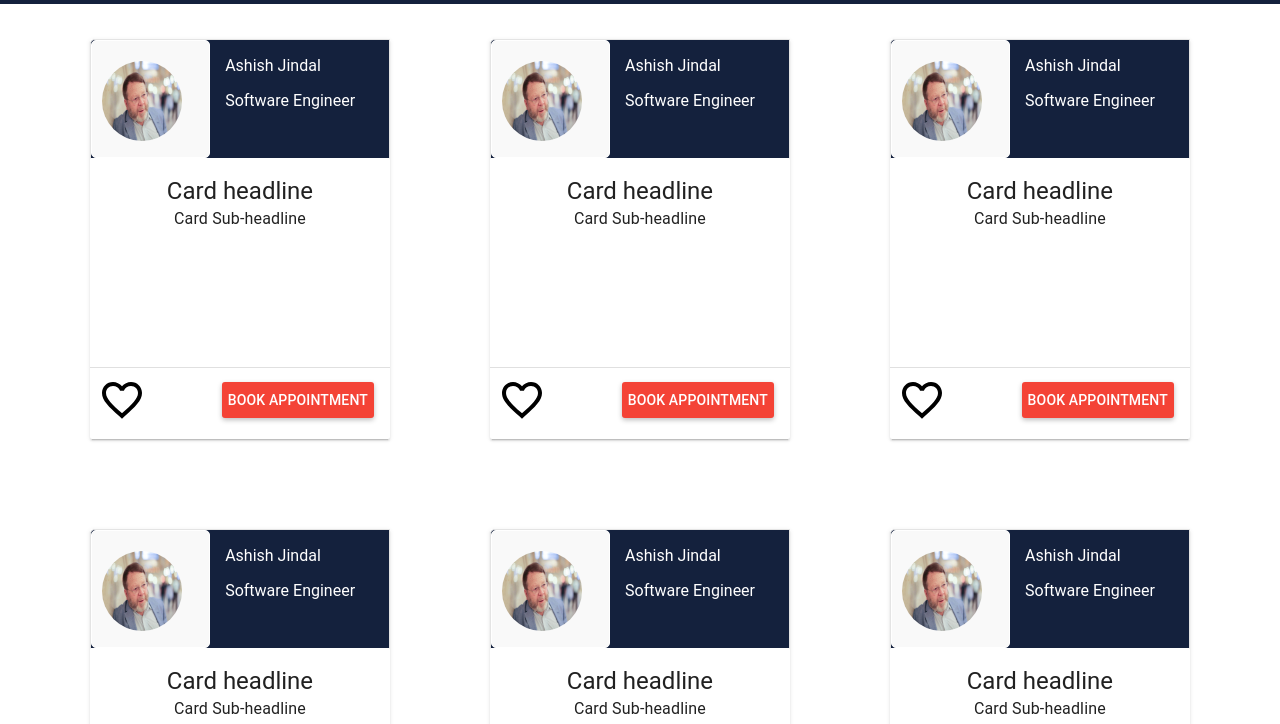
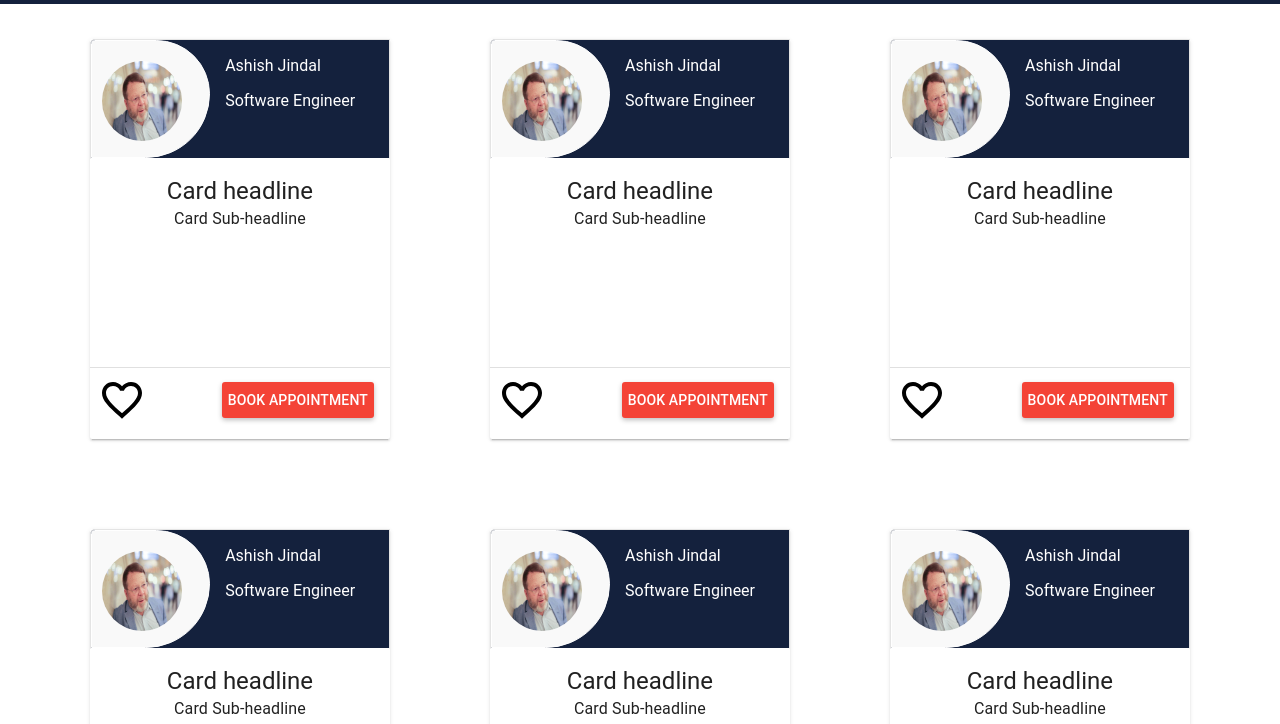
Before and after one commit to jindalhackerrank/ashish, a plain HTML site: page index.html in a window 1280 px wide. Shown: the part 56-780 px from the top of the page. Drawn offline with Linux system fonts and the light colour scheme; no server answers; a web font is replaced by a local one.

Commit message:
First commit

```diff
--- a/css/starter-app.css
+++ b/css/starter-app.css
@@ -182,6 +182,8 @@ md-card{
   height: 30%;
    background: #14213D;
     border-radius: 5px 0px 0px 0px;
+    -webkit-border-radius: 5px 0px 0px 0px;
+  -moz-border-radius: 5px 0px 0px 0px;
     border: 1px solid #e4e4e4;
     border-bottom: 1px solid white;
 }
@@ -198,8 +200,8 @@ md-card{
   padding: 20px;
   padding-left: 10px;
    border-radius: 5px 77px 92px 0px;
-  -webkit-border-radius: 5px;
-  -moz-border-radius: 5px;
+  -webkit-border-radius: 5px 77px 92px 0px;
+  -moz-border-radius: 5px 77px 92px 0px;
   height: 100%;
   background: #f9f9f9;
 
```
